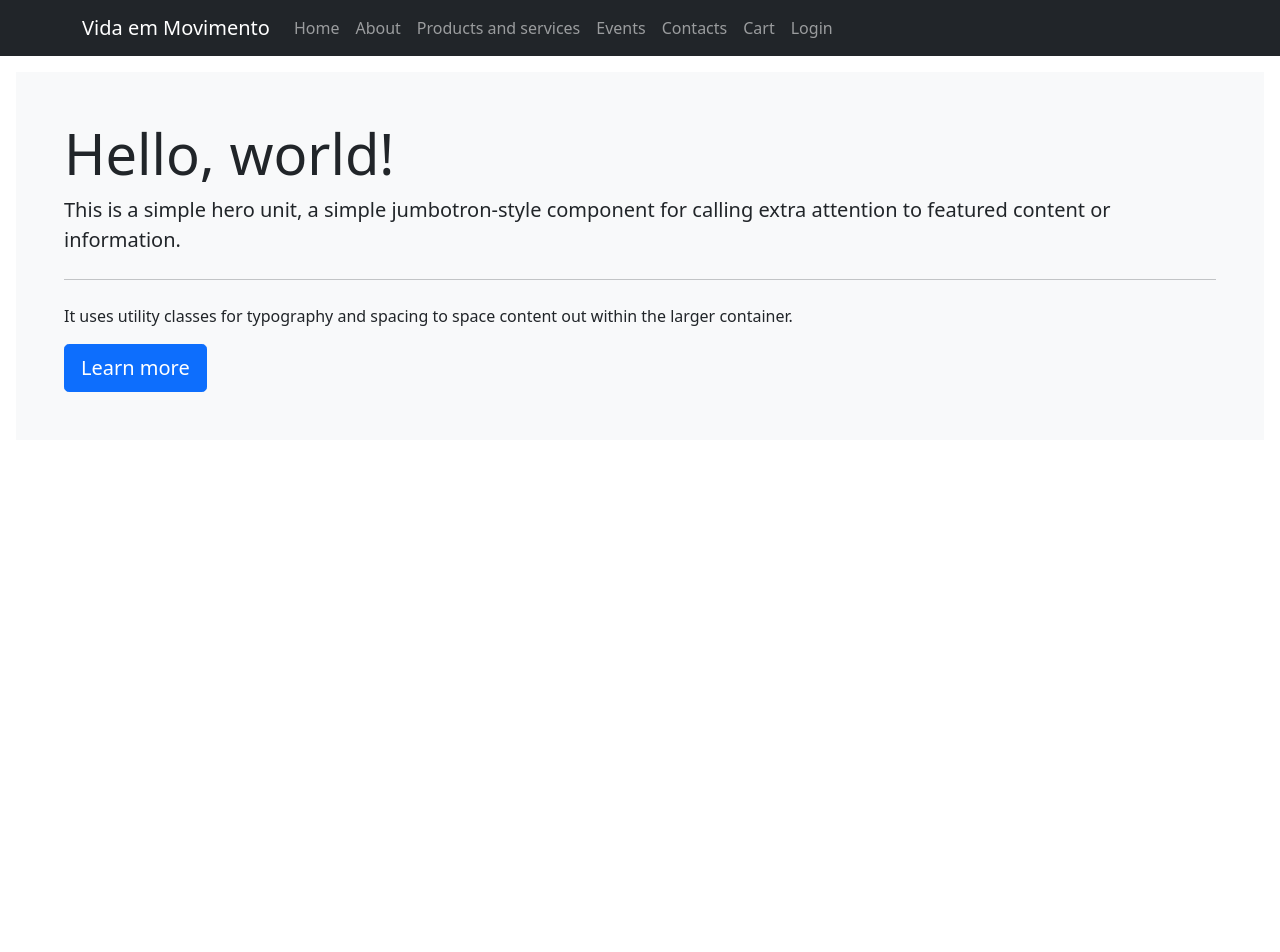
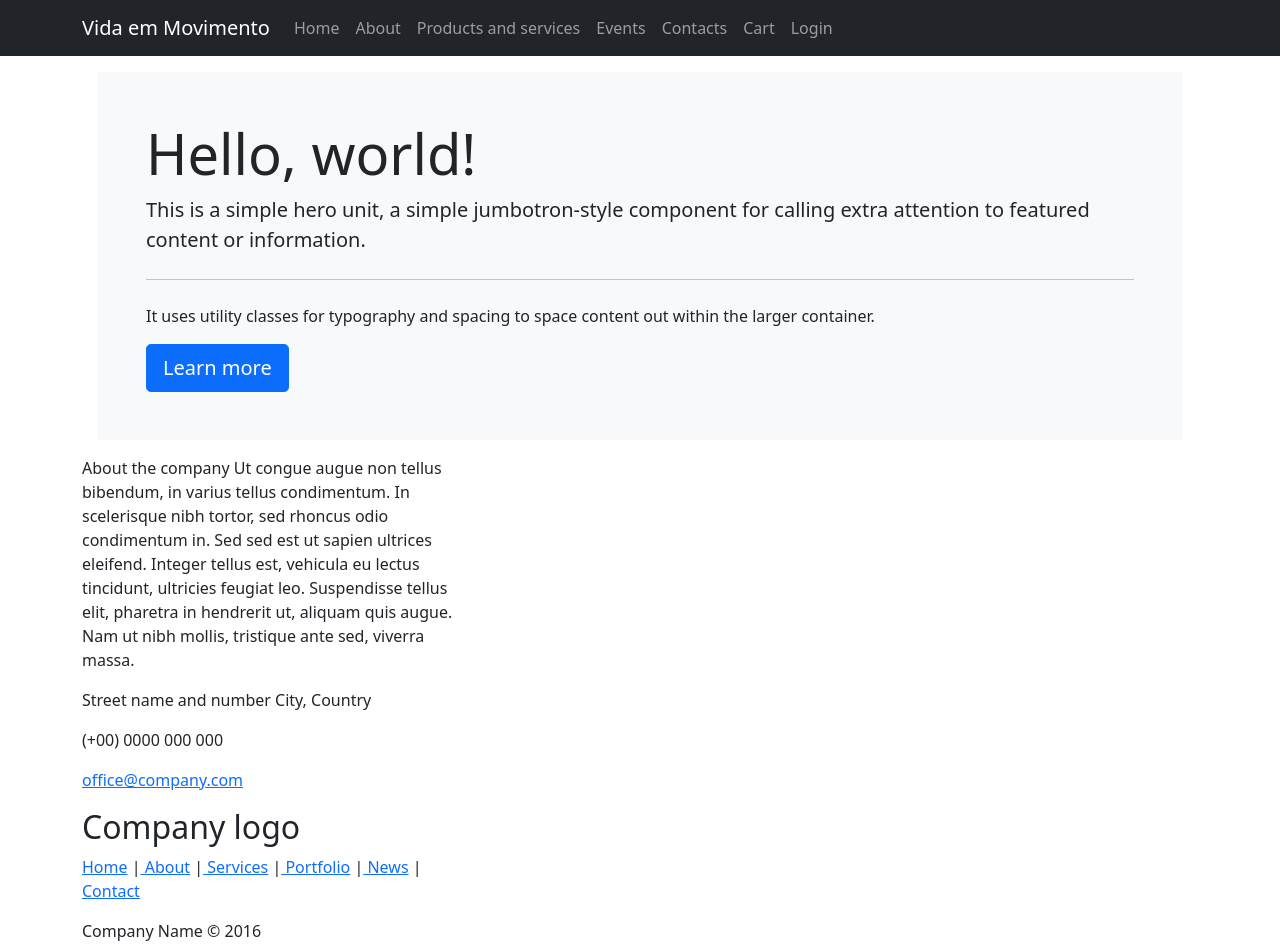
Before and after one commit to Noroff-FEU-Assignments/project-exam-2-moises-magalhaes, a Next.js app in the folder vida-em-movimento/: page / in a window 1280 px wide. Shown: the top 952 px of the page. Before the commit the page ends 800 px from the top, so only its background shows below. Built offline with nearby package versions, Linux system fonts and the light colour scheme.

Commit message:
adding Layout

```diff
--- /dev/null
+++ b/vida-em-movimento/components/layout/Footer.tsx
@@ -0,0 +1,73 @@
+import React from "react";
+import { Container } from "react-bootstrap";
+
+const Footer = () => {
+	return (
+		<>
+			<footer>
+				<Container>
+					<div className="footer-left col-md-4 col-sm-6">
+						<p className="about">
+							<span> About the company</span> Ut congue augue non tellus
+							bibendum, in varius tellus condimentum. In scelerisque nibh
+							tortor, sed rhoncus odio condimentum in. Sed sed est ut sapien
+							ultrices eleifend. Integer tellus est, vehicula eu lectus
+							tincidunt, ultricies feugiat leo. Suspendisse tellus elit,
+							pharetra in hendrerit ut, aliquam quis augue. Nam ut nibh mollis,
+							tristique ante sed, viverra massa.
+						</p>
+						<div className="icons">
+							<a href="#">
+								<i className="fa fa-facebook"></i>
+							</a>
+							<a href="#">
+								<i className="fa fa-twitter"></i>
+							</a>
+							<a href="#">
+								<i className="fa fa-linkedin"></i>
+							</a>
+							<a href="#">
+								<i className="fa fa-google-plus"></i>
+							</a>
+							<a href="#">
+								<i className="fa fa-instagram"></i>
+							</a>
+						</div>
+					</div>
+					<div className="footer-center col-md-4 col-sm-6">
+						<div>
+							<i className="fa fa-map-marker"></i>
+							<p>
+								<span> Street name and number</span> City, Country
+							</p>
+						</div>
+						<div>
+							<i className="fa fa-phone"></i>
+							<p> (+00) 0000 000 000</p>
+						</div>
+						<div>
+							<i className="fa fa-envelope"></i>
+							<p>
+								<a href="#"> office@company.com</a>
+							</p>
+						</div>
+					</div>
+					<div className="footer-right col-md-4 col-sm-6">
+						<h2>
+							{" "}
+							Company<span> logo</span>
+						</h2>
+						<p className="menu">
+							<a href="#"> Home</a> |<a href="#"> About</a> |
+							<a href="#"> Services</a> |<a href="#"> Portfolio</a> |
+							<a href="#"> News</a> |<a href="#"> Contact</a>
+						</p>
+						<p className="name"> Company Name &copy; 2016</p>
+					</div>
+				</Container>
+			</footer>
+		</>
+	);
+};
+
+export default Footer;
--- /dev/null
+++ b/vida-em-movimento/components/layout/Layout.tsx
@@ -0,0 +1,22 @@
+import React from "react";
+import { Container } from "react-bootstrap";
+import Footer from "./Footer";
+import { NavigationMenu } from "./NavigationMenu";
+
+type Props = {
+	children: JSX.Element | JSX.Element[] | string | string[];
+};
+
+const Layout = ({ children }: Props) => {
+	return (
+		<>
+			<main>
+				<NavigationMenu />
+				<Container>{children}</Container>
+				<Footer />
+			</main>
+		</>
+	);
+};
+
+export default Layout;
--- a/vida-em-movimento/pages/_app.tsx
+++ b/vida-em-movimento/pages/_app.tsx
@@ -1,9 +1,14 @@
 import "../styles/globals.css";
 import type { AppProps } from "next/app";
 import "bootstrap/dist/css/bootstrap.min.css";
+import Layout from "../components/layout/Layout";
 
 function MyApp({ Component, pageProps }: AppProps) {
-	return <Component {...pageProps} />;
+	return (
+		<Layout>
+			<Component {...pageProps} />
+		</Layout>
+	);
 }
 
 export default MyApp;
--- a/vida-em-movimento/pages/index.tsx
+++ b/vida-em-movimento/pages/index.tsx
@@ -2,15 +2,13 @@ import type { NextPage } from "next";
 import Head from "next/head";
 import Image from "next/image";
 import HeroBanner from "../components/layout/HeroBanner";
-import { NavigationMenu } from "../components/layout/NavigationMenu";
 import styles from "../styles/Home.module.css";
 
 const Home: NextPage = () => {
 	return (
-		<div>
-			<NavigationMenu />
+		<>
 			<HeroBanner />
-		</div>
+		</>
 	);
 };
 
```
